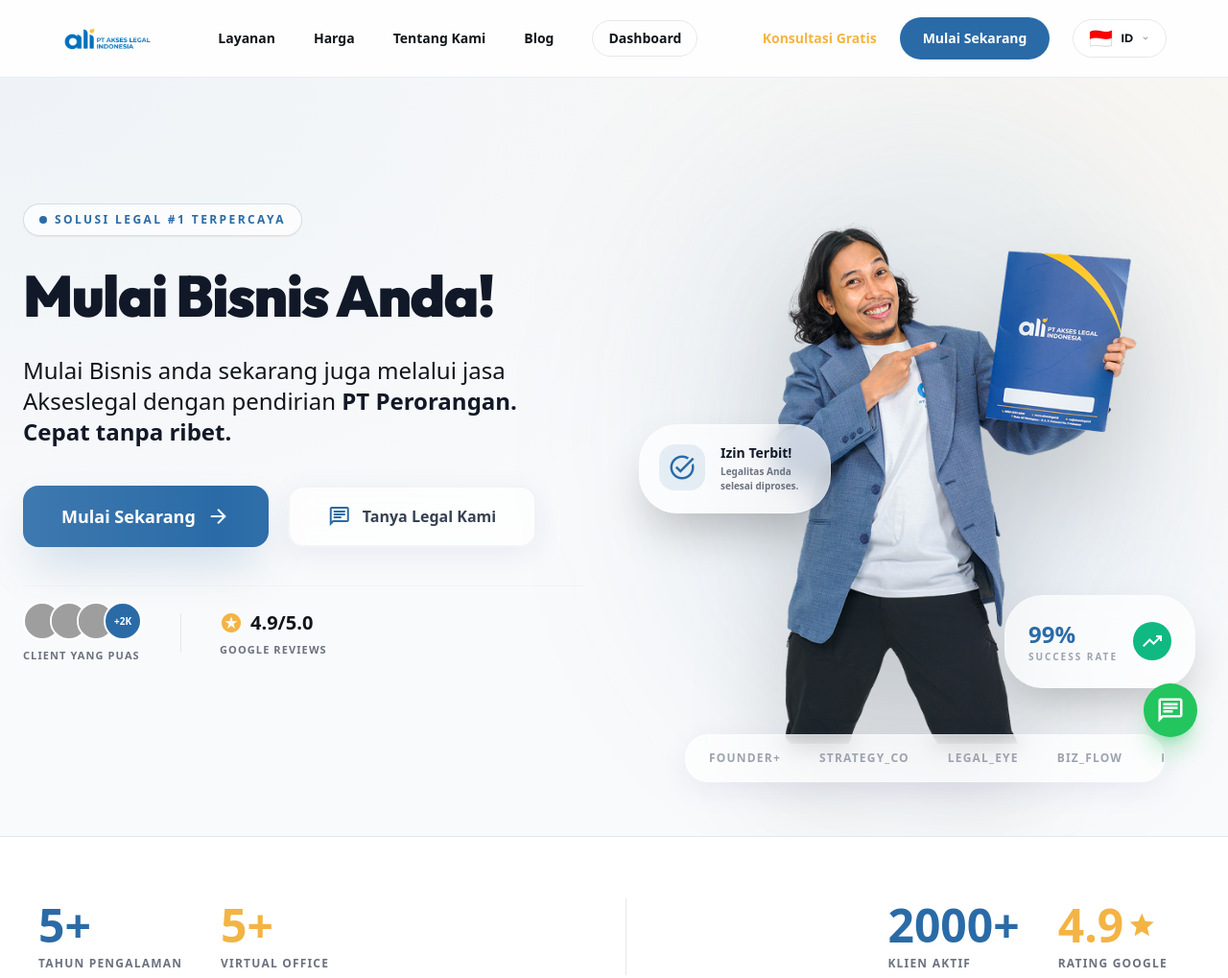
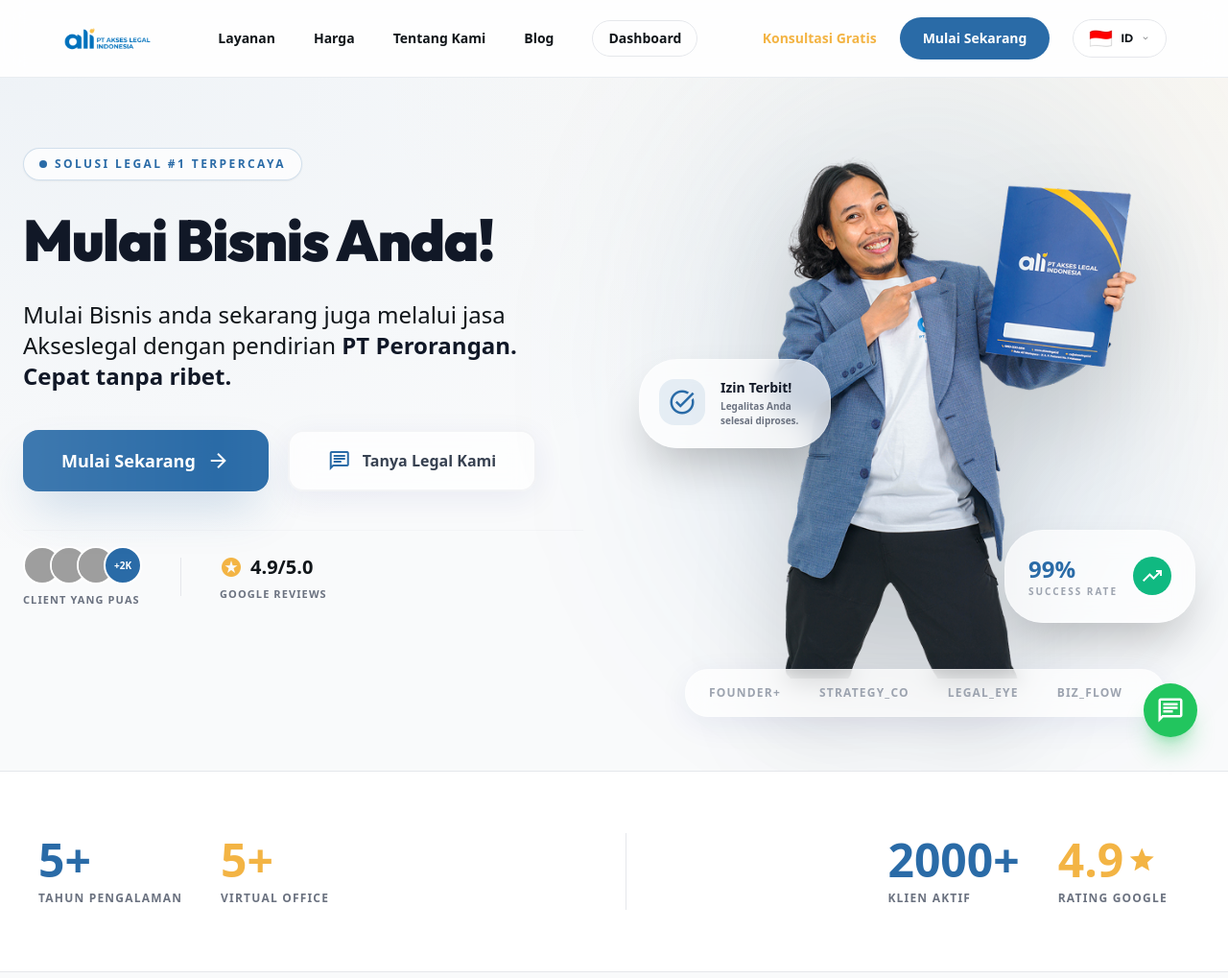
Before and after one commit to Alfansyahwardana24juni/akseslegal.id, a plain HTML site: page index.html in a window 1280 px wide. Shown: the top 1019 px of the page at 96% size. Drawn offline with nearby package versions, Linux system fonts and the light colour scheme; grey boxes are pictures that could not be loaded.

Commit message:
menaikkan sedikit posisi hero section

```diff
--- a/index.html
+++ b/index.html
@@ -375,7 +375,7 @@
     </header>
     <main class="relative">
         <!-- Hero Section -->
-        <section class="relative md:pt-12 pb-16 md:pb-24 mesh-gradient overflow-hidden">
+        <section class="relative  pb-16 md:pb-24 mesh-gradient overflow-hidden">
             <!-- Subliminal Background -->
             <div class="absolute inset-0 pointer-events-none -z-10">
                 <div class="absolute top-0 left-1/4 w-96 h-96 bg-primary/20 rounded-full blur-[100px] animate-blob">
@@ -457,7 +457,7 @@
                 </div>
 
                 <!-- Visual Content -->
-                <div class="relative lg:block order-1 lg:order-2">
+                <div class="relative lg:block order-1 lg:order-2 -mt-5">
                     <div class="relative w-full max-w-[400px] lg:max-w-[500px] mx-auto lg:ml-auto reveal-up"
                         style="transition-delay: 300ms;">
                         <!-- Main Image Container -->
```
